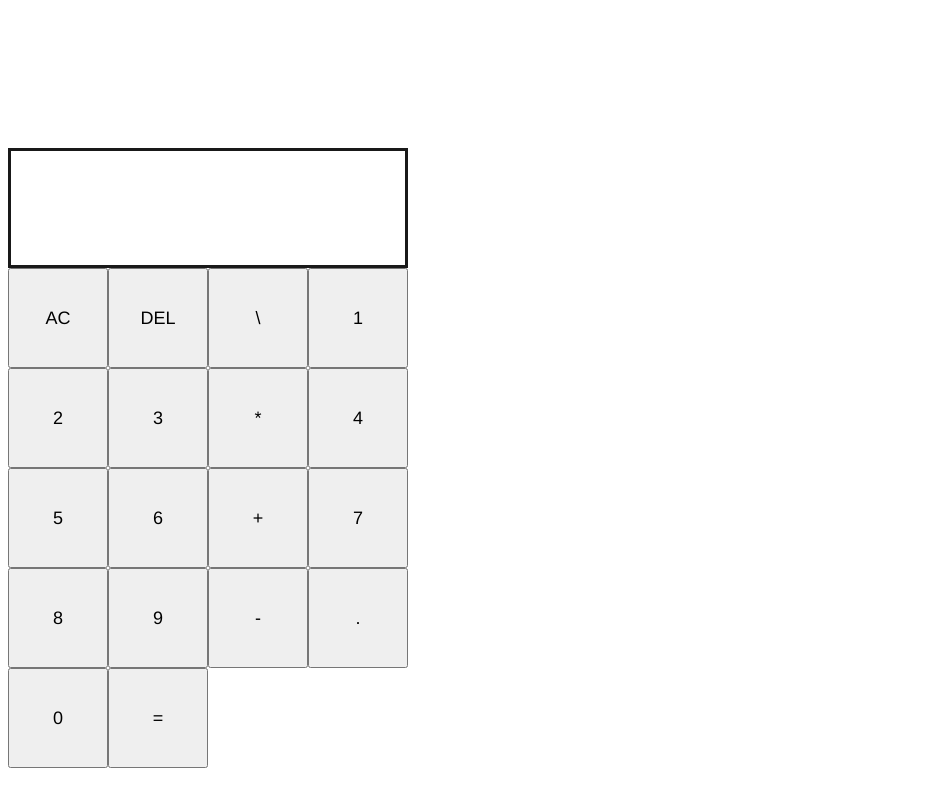
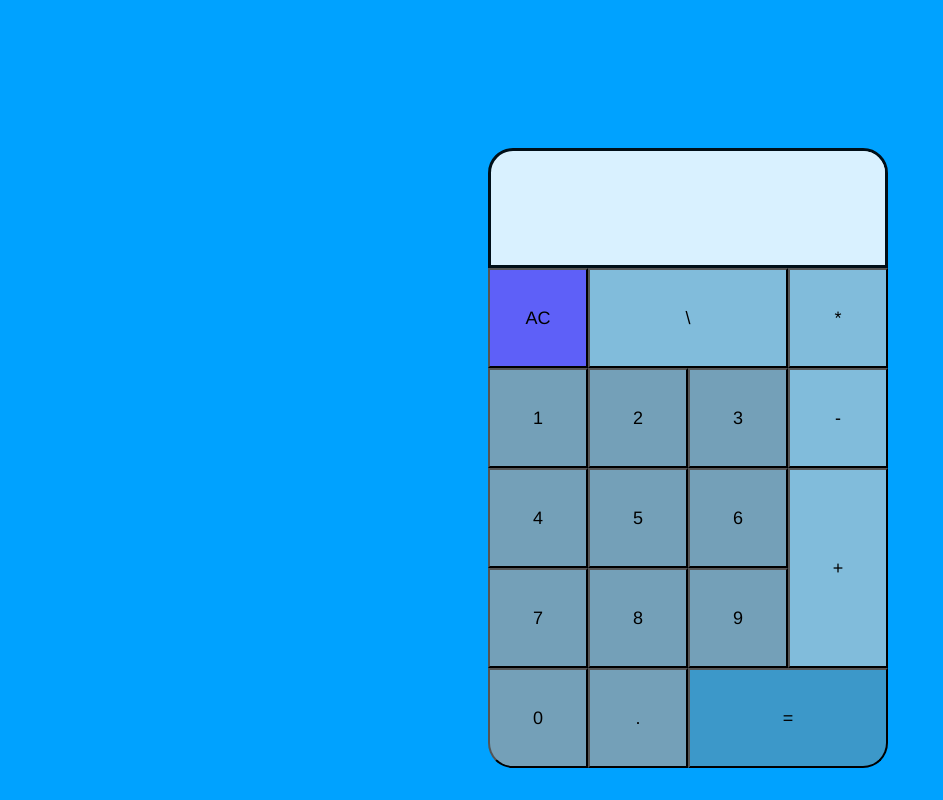
Before and after one commit to GavinLawhead/2.-Simple-Calculator, a plain HTML site: page index.html in a window 1280 px wide. Shown: the whole page, without its empty margins (0-943 px from the left). Drawn offline with Linux system fonts and the light colour scheme.

Commit message:
need to add the decimal place limit to one click. other than that, almost finished

```diff
--- a/index.html
+++ b/index.html
@@ -5,6 +5,17 @@
     <meta name="viewport" content="width=device-width, initial-scale=1.0" />
     <link href="style.css" rel="stylesheet" />
     <script>
+      function clickonce() {
+        let display = document.getElementsByName("current-operand");
+        let decimalClicker = false;
+        document
+          .getElementsByClassName("decimal")
+          .addEventListener("click", function () {
+            if (display.indexOf(".") == -1) {
+              display += ".";
+            }
+          });
+      }
       function textNumber(value) {
         document.getElementById("current-operand").innerHTML += value;
         console.log(value);
@@ -29,7 +40,7 @@
   <body>
     <div class="calculator-grid">
       <div class="output" disabled>
-        <div data-previous-operand class="previous-operand"></div>
+        <!-- <div data-previous-operand class="previous-operand"></div> -->
         <div
           data-current-operand
           type="text"
@@ -37,12 +48,12 @@
           id="current-operand"
         ></div>
       </div>
-      <button data-all-clear class="span-two" onclick="Clear()">AC</button>
-      <button data-delete onclick="Delete()">DEL</button>
+      <button data-all-clear class="clear" onclick="Clear()">AC</button>
+      <!-- <button data-delete onclick="Delete()">DEL</button> -->
       <button
         value="/"
         type="btn"
-        class="operation"
+        class="operation divide"
         onclick="textNumber('/')"
         data-operation
       >
@@ -51,7 +62,7 @@
       <button
         value="1"
         type="btn"
-        class="number"
+        class="number one"
         onclick="textNumber('1')"
         data-number
       >
@@ -60,7 +71,7 @@
       <button
         value="2"
         type="btn"
-        class="number"
+        class="number one"
         onclick="textNumber('2')"
         data-number
       >
@@ -69,7 +80,7 @@
       <button
         value="3"
         type="btn"
-        class="number"
+        class="number three"
         onclick="textNumber('3')"
         data-number
       >
@@ -78,7 +89,7 @@
       <button
         value="*"
         type="btn"
-        class="number"
+        class="number times"
         onclick="textNumber('*')"
         data-number
       >
@@ -87,7 +98,7 @@
       <button
         value="4"
         type="btn"
-        class="number"
+        class="number four"
         onclick="textNumber('4')"
         data-number
       >
@@ -96,7 +107,7 @@
       <button
         value="5"
         type="btn"
-        class="number"
+        class="number five"
         onclick="textNumber('5')"
         data-number
       >
@@ -105,7 +116,7 @@
       <button
         value="6"
         type="btn"
-        class="number"
+        class="number six"
         onclick="textNumber('6')"
         data-number
       >
@@ -114,7 +125,7 @@
       <button
         value="+"
         type="btn"
-        class="operation"
+        class="operation plus"
         onclick="textNumber('+')"
         data-operation
       >
@@ -123,7 +134,7 @@
       <button
         value="7"
         type="btn"
-        class="number"
+        class="number seven"
         onclick="textNumber('7')"
         data-number
       >
@@ -132,7 +143,7 @@
       <button
         value="8"
         type="btn"
-        class="number"
+        class="number eight"
         onclick="textNumber('8')"
         data-number
       >
@@ -141,7 +152,7 @@
       <button
         value="9"
         type="btn"
-        class="number"
+        class="number nine"
         onclick="textNumber('9')"
         data-number
       >
@@ -150,7 +161,7 @@
       <button
         value="-"
         type="btn"
-        class="operation"
+        class="operation minus"
         onclick="textNumber('-')"
         data-operation
       >
@@ -159,7 +170,7 @@
       <button
         value="."
         type="btn"
-        class="number"
+        class="number decimal"
         onclick="textNumber('.')"
         data-number
       >
@@ -168,13 +179,13 @@
       <button
         value="0"
         type="btn"
-        class="number"
+        class="number zero"
         onclick="textNumber('0')"
         data-number
       >
         0
       </button>
-      <button data-equals class="span-two" onclick="Calculate()">=</button>
+      <button data-equals class="equals" onclick="Calculate()">=</button>
     </div>
   </body>
 </html>
--- a/style.css
+++ b/style.css
@@ -1,21 +1,34 @@
 * {
     font-family: 'Franklin Gothic Medium', 'Arial Narrow', Arial, sans-serif;
     font-size: large;
+    background-color: rgb(0, 162, 255);
 }
 
 a {
     color: white;
 }
+button{
+    background-color: rgb(116, 160, 184);
 
+}
 .current-operand {
     text-decoration-color: aliceblue;
     font-size: 40px;
+
 }
 
 .previous-operand {
     text-decoration-color: aliceblue;
     font-size: 40px;
     z-index: 2;
+}
+.current-operand{
+    background-color: rgb(241, 250, 255);
+    float:right;
+    max-width: inherit;
+    box-sizing:border-box;
+    padding: 20px;
+
 }
 
 .calculator-grid {
@@ -24,19 +37,105 @@ a {
     display: grid;
     grid-template-columns: repeat(4, 100px);
     grid-template-rows: minmax(120px, auto)repeat(5, 100px);
-
     height: 500px;
     max-width: 200px;
     align-content: center;
+    padding-left: 37.98%;
 
 }
 
 .output {
     grid-column: 1/ -1;
     /* background-color: black; */
+    border-radius: 25px 25px 0px 0px;
+    max-width:100%;
     border: solid black 3px;
     overflow-wrap: break-word;
     overflow: scroll;
+
     z-index: 3;
     opacity: 90%;
+    background-color: rgb(241, 250, 255);
 }
+.clear{
+    background-color: rgb(94, 96, 248);
+
+}
+.zero {
+    grid-row-start: 6;
+    grid-row-end: 6;
+    grid-column-start: 1;
+    grid-column-end: 1;
+    border-radius:  0px 0px 0px 25px;
+
+  }
+  .divide{
+    background-color: rgb(129, 188, 219);
+
+    grid-row-start: 2;
+    grid-row-end: 2;
+    grid-column-start: 2;
+    grid-column-end: 4;
+  }
+  .times{
+    background-color: rgb(129, 188, 219);
+
+    grid-row-start: 2;
+    grid-row-end: 2;
+    grid-column-start: 4;
+    grid-column-end: 4;
+  }
+  .minus{
+    background-color: rgb(129, 188, 219);
+
+    grid-row-start: 3;
+    grid-row-end: 3;
+    grid-column-start: 4;
+    grid-column-end: 4;
+  }
+  .plus{
+    background-color: rgb(129, 188, 219);
+
+    grid-row-start: 4;
+    grid-row-end: 6;
+    grid-column-start: 4;
+    grid-column-end: 4;
+  }
+  .equals{
+    background-color: rgb(60, 152, 201);
+    border-radius:  0px 0px 25px 0px;
+
+    grid-row-start: 6;
+    grid-row-end: 6;
+    grid-column-start: 3;
+    grid-column-end: 5;
+  }
+  /* .container {
+    margin-top: 50px;
+    display: block;
+    height: 200px;
+    width: 300px;
+    overflow: scroll;
+    border: 1px solid #000
+} */
+
+/* .content {
+    height: 1000px;
+    min-width: 500px;
+    padding: 5px;
+} */
+
+
+::-webkit-scrollbar {
+    /* // Width of vertical scroll bar */
+    width: 8px;
+
+    /* // Height of horizontal scroll bar */
+    height: 10px;
+
+  }
+  ::-webkit-scrollbar-thumb {
+    border-radius: 100px;
+    background: #c2c9d2;
+    display: none;
+  }
```
